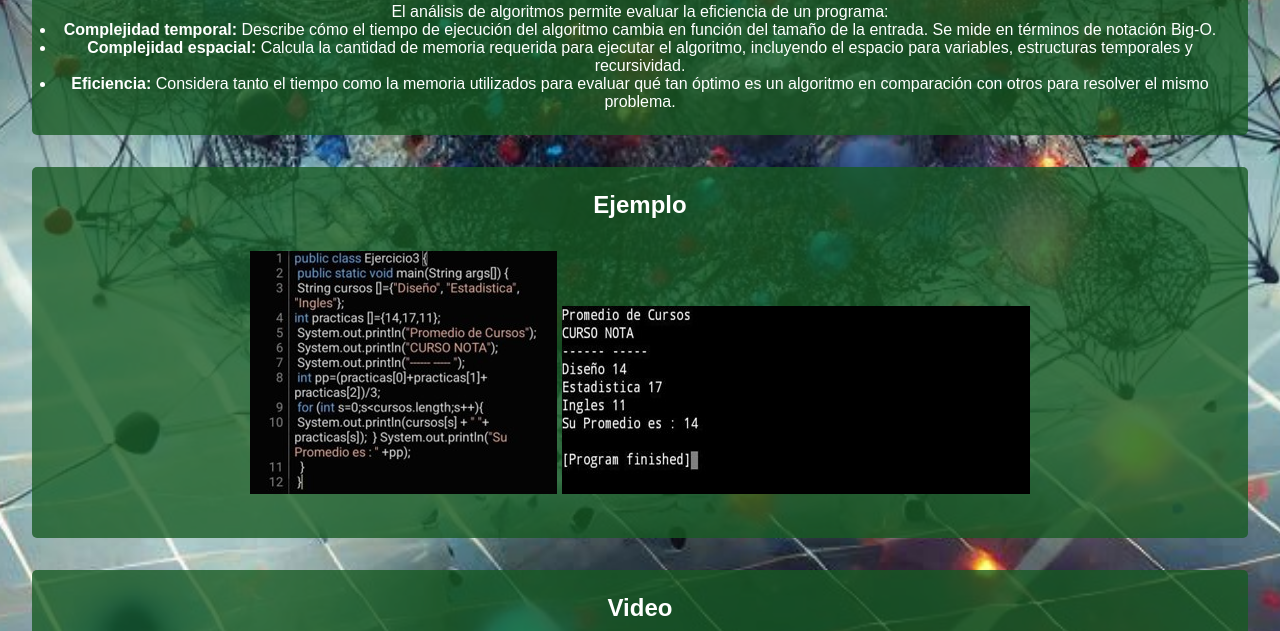
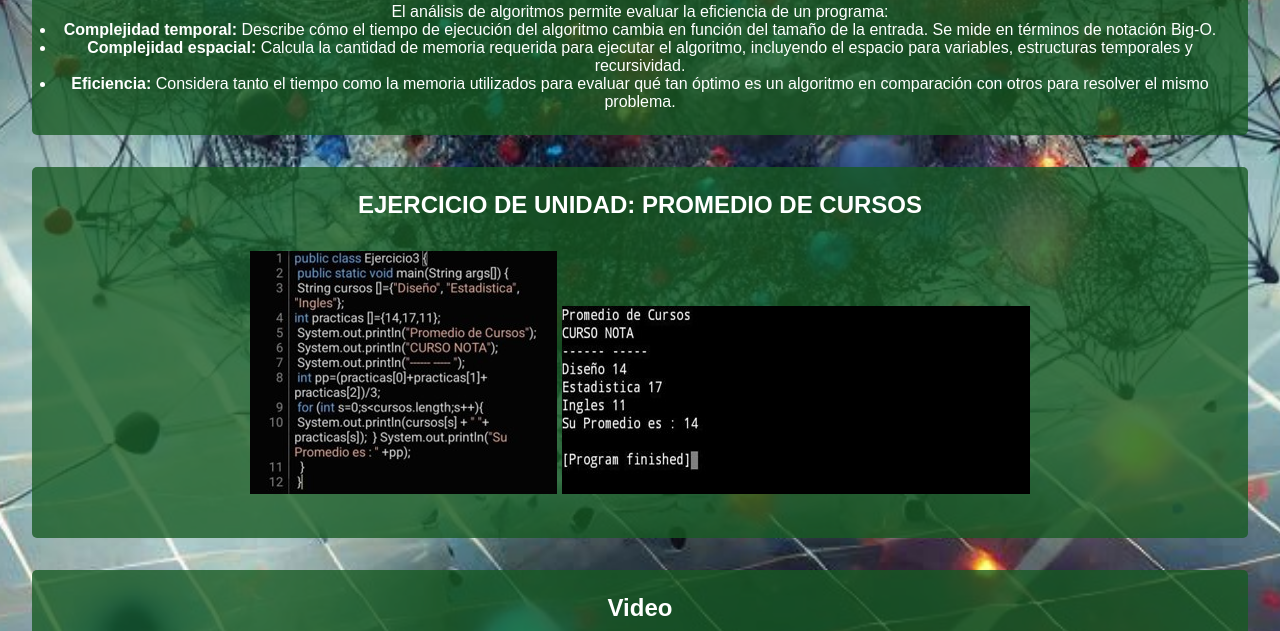
Before and after one commit to code-go-star/progra, a plain HTML site: page unidad1.html in a window 1280 px wide. Shown: the part 1086-1717 px from the top of the page. Drawn offline with Linux system fonts and the light colour scheme.

Commit message:
Update unidad1.html

```diff
--- a/unidad1.html
+++ b/unidad1.html
@@ -73,7 +73,7 @@
             </ul>
         </section>
         <section class="recuadro">
-            <h2>Ejemplo</h2>
+            <h2>EJERCICIO DE UNIDAD: PROMEDIO DE CURSOS</h2>
             <img src="Imagen1.jpg" alt="Ejemplo 1">
             <img src="Imagen2.jpg" alt="Ejemplo 2">
         </section>
```
